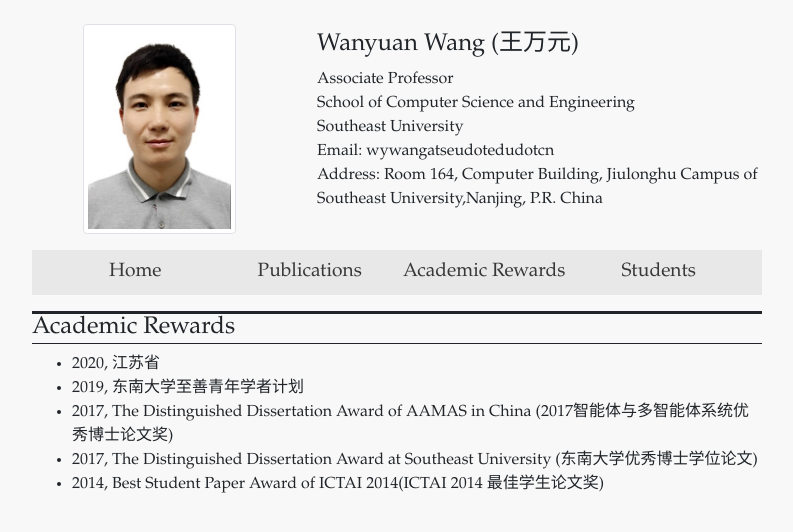
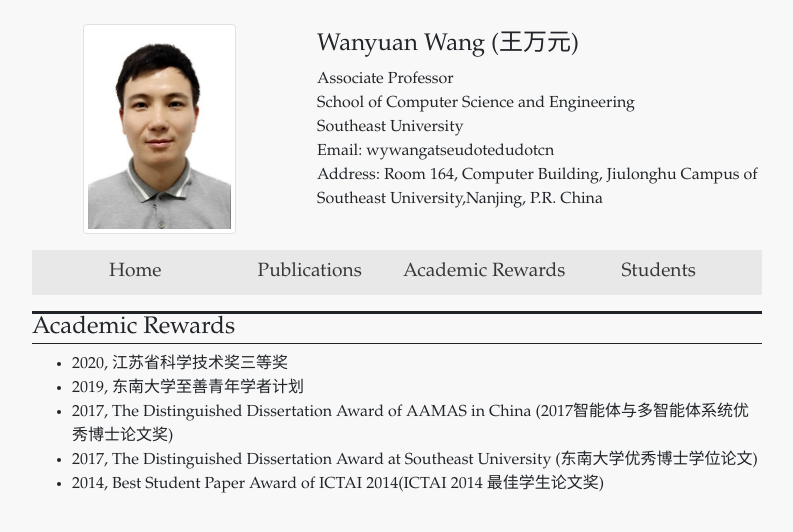
Before and after one commit to wanyuanwang/wanyuanwang.github.io, a Jekyll site: the page built from rewards.html, in a window 1280 px wide. Shown: the top 532 px of the page, without its empty margins (243-1036 px from the left). Built offline with Jekyll 4.4.1, drawn with Linux system fonts in a browser that asks for light colours.

Commit message:
Update academic_rewards.yml

```diff
--- a/_data/academic_rewards.yml
+++ b/_data/academic_rewards.yml
@@ -1,5 +1,5 @@
 - date: 2020
-  name: 江苏省
+  name: 江苏省科学技术奖三等奖
 - date: 2019
   name: 东南大学至善青年学者计划
 - date: 2017
```
